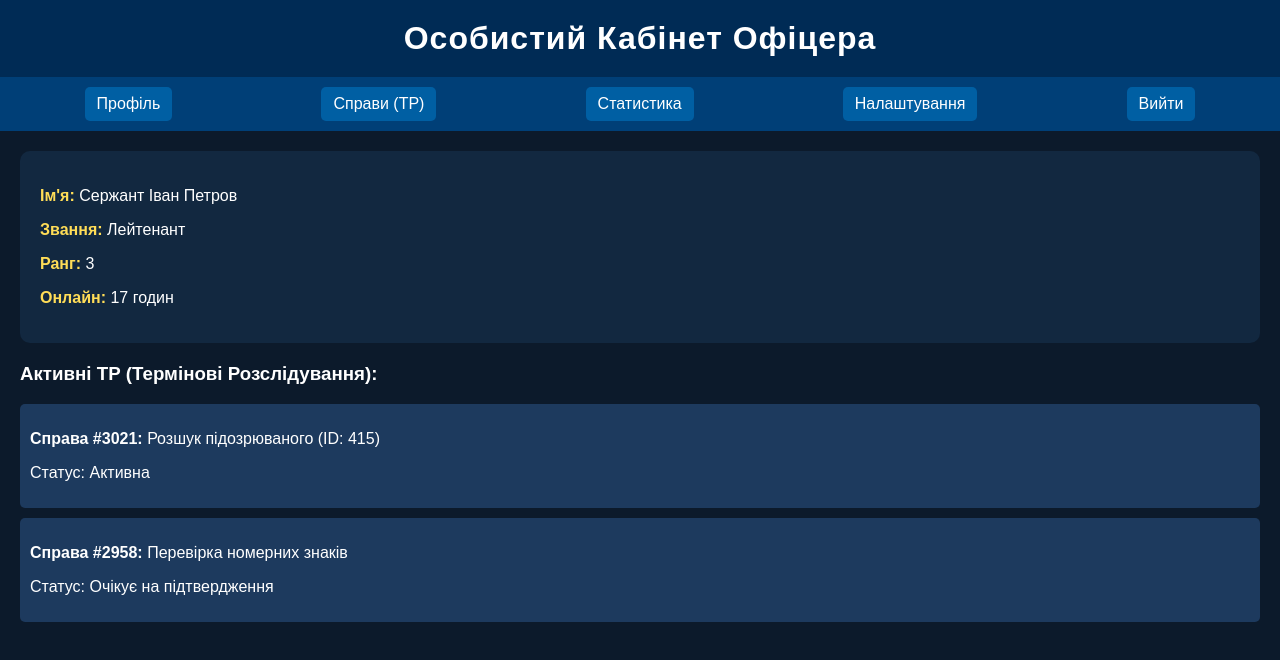
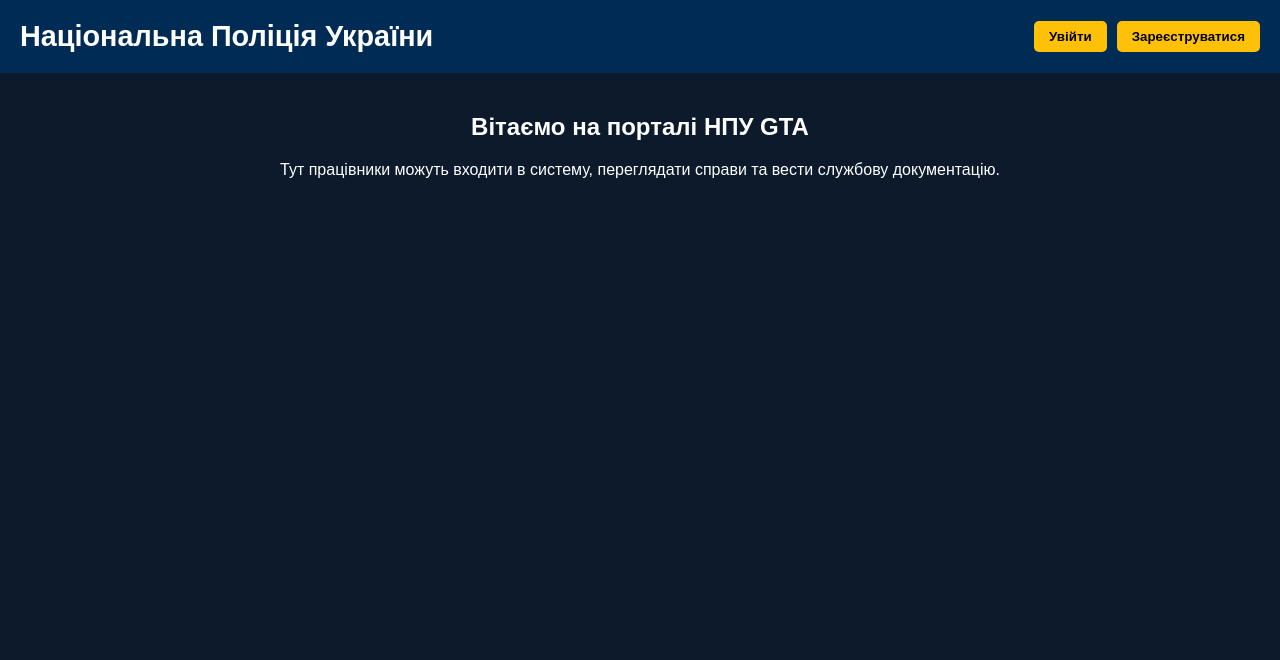
Before and after one commit to stw1zze/npu, a plain HTML site: page index.html in a window 1280 px wide. Drawn offline with Linux system fonts and the light colour scheme.

Commit message:
Update index.html

```diff
--- a/index.html
+++ b/index.html
@@ -1,9 +1,9 @@
 <!DOCTYPE html>
 <html lang="uk">
 <head>
-  <meta charset="UTF-8">
-  <meta name="viewport" content="width=device-width, initial-scale=1.0">
-  <title>НПУ | Особистий Кабінет</title>
+  <meta charset="UTF-8" />
+  <meta name="viewport" content="width=device-width, initial-scale=1.0"/>
+  <title>Національна Поліція України | GTA</title>
   <style>
     body {
       margin: 0;
@@ -15,95 +15,119 @@
     header {
       background-color: #002b55;
       padding: 20px;
-      text-align: center;
+      display: flex;
+      justify-content: space-between;
+      align-items: center;
     }
 
     header h1 {
       margin: 0;
-      font-size: 2rem;
-      letter-spacing: 1px;
+      font-size: 1.8rem;
     }
 
-    .nav {
-      background: #003f77;
-      padding: 10px;
+    .auth-buttons {
       display: flex;
-      justify-content: space-around;
+      gap: 10px;
     }
 
-    .nav a {
-      color: white;
-      text-decoration: none;
-      padding: 8px 12px;
-      background: #005fa3;
+    .auth-buttons button {
+      padding: 8px 15px;
+      border: none;
+      background-color: #ffc107;
+      color: black;
       border-radius: 5px;
-      transition: 0.3s;
-    }
-
-    .nav a:hover {
-      background: #ffc107;
-      color: black;
+      cursor: pointer;
+      font-weight: bold;
     }
 
     .container {
       padding: 20px;
+      text-align: center;
     }
 
-    .profile-box {
-      background: #122840;
+    .modal {
+      display: none;
+      position: fixed;
+      top: 0; left: 0;
+      width: 100%;
+      height: 100%;
+      background: rgba(0,0,0,0.7);
+      justify-content: center;
+      align-items: center;
+    }
+
+    .modal-content {
+      background: #1c2e4a;
       padding: 20px;
       border-radius: 10px;
+      width: 300px;
     }
 
-    .label {
-      font-weight: bold;
-      color: #ffdd57;
+    .modal-content input {
+      width: 100%;
+      padding: 10px;
+      margin-top: 10px;
+      border: none;
+      border-radius: 5px;
     }
 
-    .case-list {
-      margin-top: 20px;
-    }
-
-    .case {
-      background: #1d3a5e;
-      padding: 10px;
-      border-radius: 5px;
-      margin-bottom: 10px;
+    .modal-content button {
+      margin-top: 15px;
+      width: 100%;
+      background-color: #ffc107;
     }
   </style>
 </head>
 <body>
   <header>
-    <h1>Особистий Кабінет Офіцера</h1>
+    <h1>Національна Поліція України</h1>
+    <div class="auth-buttons">
+      <button onclick="showModal('login')">Увійти</button>
+      <button onclick="showModal('register')">Зареєструватися</button>
+    </div>
   </header>
 
-  <nav class="nav">
-    <a href="#">Профіль</a>
-    <a href="#">Справи (ТР)</a>
-    <a href="#">Статистика</a>
-    <a href="#">Налаштування</a>
-    <a href="#">Вийти</a>
-  </nav>
+  <div class="container">
+    <h2>Вітаємо на порталі НПУ GTA</h2>
+    <p>Тут працівники можуть входити в систему, переглядати справи та вести службову документацію.</p>
+  </div>
 
-  <div class="container">
-    <div class="profile-box">
-      <p><span class="label">Ім'я:</span> Сержант Іван Петров</p>
-      <p><span class="label">Звання:</span> Лейтенант</p>
-      <p><span class="label">Ранг:</span> 3</p>
-      <p><span class="label">Онлайн:</span> 17 годин</p>
-    </div>
-
-    <div class="case-list">
-      <h3>Активні ТР (Термінові Розслідування):</h3>
-      <div class="case">
-        <p><strong>Справа #3021:</strong> Розшук підозрюваного (ID: 415)</p>
-        <p>Статус: Активна</p>
-      </div>
-      <div class="case">
-        <p><strong>Справа #2958:</strong> Перевірка номерних знаків</p>
-        <p>Статус: Очікує на підтвердження</p>
-      </div>
+  <!-- Модальні вікна -->
+  <div class="modal" id="loginModal">
+    <div class="modal-content">
+      <h3>Вхід</h3>
+      <input type="text" placeholder="Ваш логін" />
+      <input type="password" placeholder="Пароль" />
+      <button onclick="closeModal()">Увійти</button>
     </div>
   </div>
+
+  <div class="modal" id="registerModal">
+    <div class="modal-content">
+      <h3>Реєстрація</h3>
+      <input type="text" placeholder="Прізвище та ім’я" />
+      <input type="text" placeholder="Позивний" />
+      <input type="password" placeholder="Пароль" />
+      <button onclick="closeModal()">Зареєструватися</button>
+    </div>
+  </div>
+
+  <script>
+    function showModal(type) {
+      document.getElementById(type + 'Modal').style.display = 'flex';
+    }
+
+    function closeModal() {
+      document.getElementById('loginModal').style.display = 'none';
+      document.getElementById('registerModal').style.display = 'none';
+    }
+
+    // Закриття по кліку поза формою
+    window.onclick = function(event) {
+      if (event.target.classList.contains('modal')) {
+        closeModal();
+      }
+    }
+  </script>
 </body>
 </html>
```
